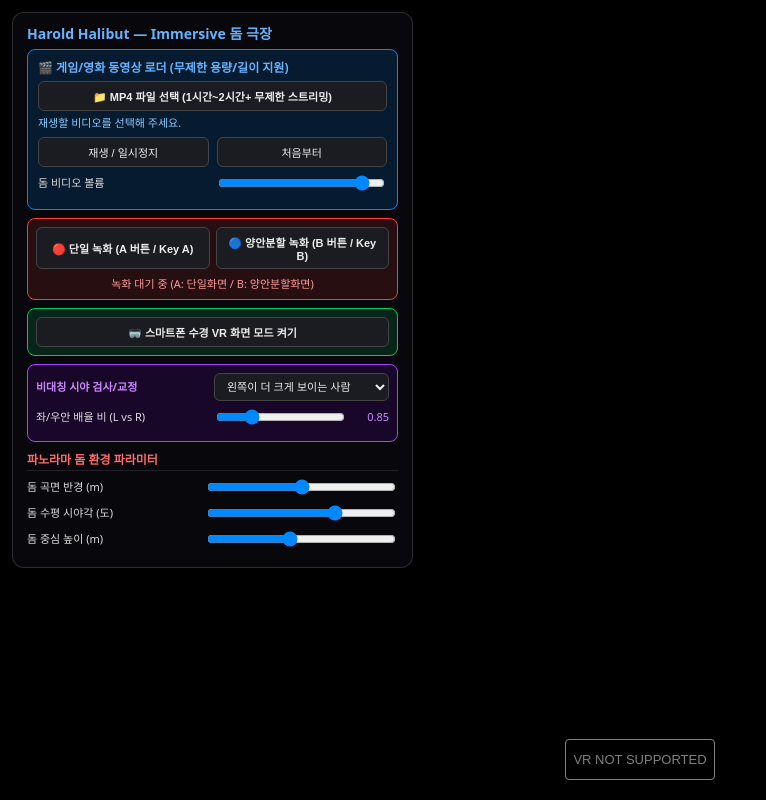
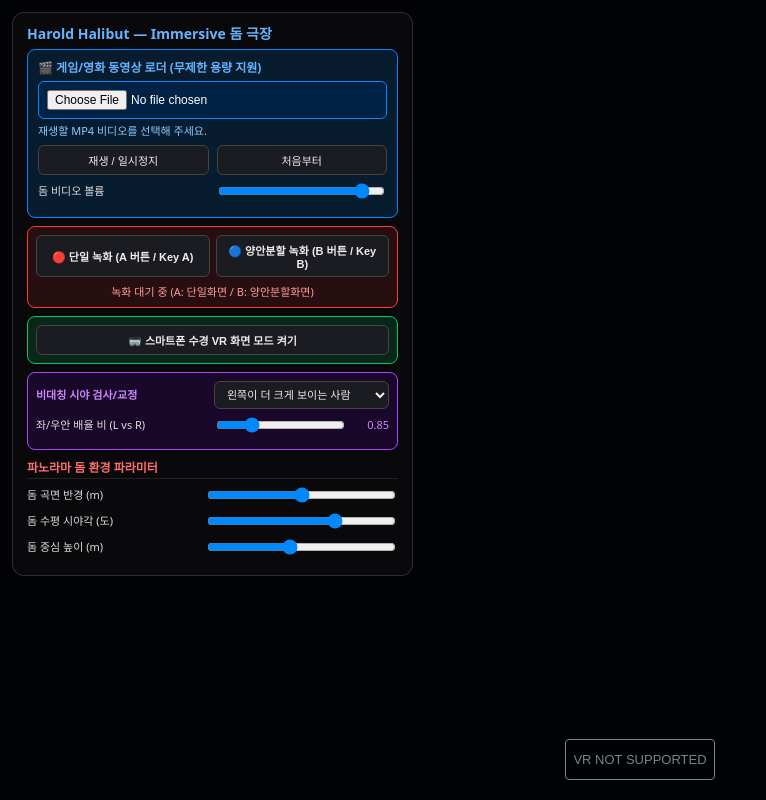
Before and after one commit to gloria70900-jpg/nm8, a plain HTML site: page index.html in a window 1280 px wide. Shown: the whole page, without its empty margins (0-766 px from the left). Drawn offline with nearby package versions, Linux system fonts and the light colour scheme.

Commit message:
Refactor UI styles and improve video input handling
Updated UI styles and improved file input handling for video uploads. Enhanced comments for clarity and adjusted z-index values for better layering.

```diff
--- a/index.html
+++ b/index.html
@@ -6,7 +6,7 @@
   <title>Harold Halibut — Immersive Dome Dichoptic Theater</title>
   <style>
     html, body { margin:0; padding:0; background:#000; color:#eee; font-family:system-ui, -apple-system, Segoe UI, Roboto, Arial, sans-serif; height:100%; overflow:hidden; touch-action:none; }
-    #ui { position: fixed; top: 12px; left: 12px; z-index: 10; background: rgba(10, 10, 14, 0.88); backdrop-filter: blur(10px); border:1px solid rgba(255,255,255,0.15); border-radius: 12px; padding: 12px 14px; max-width: 450px; max-height: 92vh; overflow-y: auto; line-height: 1.25; }
+    #ui { position: fixed; top: 12px; left: 12px; z-index: 100; background: rgba(10, 10, 14, 0.90); backdrop-filter: blur(10px); border:1px solid rgba(255,255,255,0.15); border-radius: 12px; padding: 12px 14px; max-width: 450px; max-height: 92vh; overflow-y: auto; line-height: 1.25; }
     #ui h1 { font-size: 14px; margin: 0 0 6px; font-weight: 700; color:#66b3ff; }
     #ui h2 { font-size: 12px; margin: 10px 0 6px; font-weight: 700; color:#ff6b6b; border-bottom: 1px solid rgba(255,255,255,0.1); padding-bottom: 3px; }
     #ui .row { display:flex; align-items:center; gap:8px; margin:6px 0; }
@@ -19,9 +19,7 @@
     /* 대용량 돔 비디오 업로드 전용 패널 */
     .dome-card { background: rgba(0, 136, 255, 0.15); border: 1px solid #0088ff; border-radius: 8px; padding: 10px; margin-bottom: 8px; }
     .dome-card h3 { margin: 0 0 6px; font-size: 12px; color: #66b3ff; }
-    #domeFileInput { display: none; }
-    #uploadBtn { width: 100%; padding: 10px; font-weight: 700; font-size: 12px; background: #0066cc; color: #fff; border: 1px solid #3399ff; border-radius: 6px; cursor: pointer; }
-    #uploadBtn:hover { background: #0077ee; }
+    #domeFileInput { width: 100%; font-size: 12px; color: #fff; background: #002244; padding: 8px; border: 1px solid #0088ff; border-radius: 6px; box-sizing: border-box; cursor: pointer; }
     #videoStatus { font-size: 11px; color: #88ccff; margin-top: 5px; white-space: nowrap; overflow: hidden; text-overflow: ellipsis; }
 
     /* A/B 듀얼 녹화 제어 패널 */
@@ -44,7 +42,7 @@
     .aniseikonia-card { background: rgba(150, 0, 255, 0.12); border: 1px solid #aa44ff; border-radius: 8px; padding: 8px; margin: 8px 0; }
 
     #vrDivider { display: none; position: fixed; top: 0; left: 50%; width: 2px; height: 100%; background: rgba(255,255,255,0.25); z-index: 5; pointer-events: none; }
-    #exitVrBtn { display: none; position: fixed; top: 12px; right: 12px; z-index: 20; background: rgba(0,0,0,0.6); color: #fff; border: 1px solid #666; border-radius: 20px; padding: 6px 14px; font-size: 12px; cursor: pointer; }
+    #exitVrBtn { display: none; position: fixed; top: 12px; right: 12px; z-index: 200; background: rgba(0,0,0,0.6); color: #fff; border: 1px solid #666; border-radius: 20px; padding: 6px 14px; font-size: 12px; cursor: pointer; }
   </style>
 </head>
 <body>
@@ -55,12 +53,11 @@
 <div id="ui">
   <h1>Harold Halibut — Immersive 돔 극장</h1>
 
-  <!-- 1. 대용량 MP4 무제한 스트리밍 로더 -->
+  <!-- 1. 대용량 MP4 무제한 스트리밍 파일 선택기 -->
   <div class="dome-card">
-    <h3>🎬 게임/영화 동영상 로더 (무제한 용량/길이 지원)</h3>
+    <h3>🎬 게임/영화 동영상 로더 (무제한 용량 지원)</h3>
     <input type="file" id="domeFileInput" accept="video/mp4,video/*" />
-    <button id="uploadBtn">📁 MP4 파일 선택 (1시간~2시간+ 무제한 스트리밍)</button>
-    <div id="videoStatus">재생할 비디오를 선택해 주세요.</div>
+    <div id="videoStatus">재생할 MP4 비디오를 선택해 주세요.</div>
     <div class="row" style="margin-top:8px;">
       <button id="playPauseBtn" style="flex:1;">재생 / 일시정지</button>
       <button id="restartBtn" style="flex:1;">처음부터</button>
@@ -111,6 +108,9 @@
   import * as THREE from 'https://cdn.jsdelivr.net/npm/three@0.152.2/build/three.module.js';
   import { VRButton } from 'https://cdn.jsdelivr.net/npm/three@0.152.2/examples/jsm/webxr/VRButton.js';
 
+  // 단일 선택자 헬퍼 (중복 선언 제거)
+  const $ = (sel) => document.querySelector(sel);
+
   // ---------- 1. Main Display WebGL Renderer & Scene ----------
   const renderer = new THREE.WebGLRenderer({ antialias: true, alpha: false, preserveDrawingBuffer: true, powerPreference: 'high-performance' });
   renderer.setPixelRatio(Math.min(window.devicePixelRatio, 2));
@@ -118,7 +118,7 @@
   renderer.xr.enabled = true;
   document.body.appendChild(renderer.domElement);
   document.body.appendChild(VRButton.createButton(renderer));
-  renderer.xr.setFramebufferScaleFactor(1.25); // 퀘스트 헤드셋 선명도 최대화
+  renderer.xr.setFramebufferScaleFactor(1.25);
 
   const scene = new THREE.Scene();
   scene.background = new THREE.Color(0x010204);
@@ -126,7 +126,6 @@
   const camera = new THREE.PerspectiveCamera(75, window.innerWidth / window.innerHeight, 0.1, 500);
   camera.position.set(0, 1.6, 0.0);
 
-  // 모바일 수경 전용 카메라
   const camLeft = new THREE.PerspectiveCamera(75, (window.innerWidth * 0.5) / window.innerHeight, 0.1, 500);
   const camRight = new THREE.PerspectiveCamera(75, (window.innerWidth * 0.5) / window.innerHeight, 0.1, 500);
   const IPD = 0.064;
@@ -141,7 +140,7 @@
   const sbsCamLeft = new THREE.PerspectiveCamera(75, 960 / 1080, 0.1, 500);
   const sbsCamRight = new THREE.PerspectiveCamera(75, 960 / 1080, 0.1, 500);
 
-  // ---------- 3. Audio & Video Hardware Mixer (RAM 0% 스트리밍) ----------
+  // ---------- 3. Audio & Video Hardware Mixer ----------
   const AudioContextClass = window.AudioContext || window.webkitAudioContext;
   const audioCtx = new AudioContextClass();
   window.addEventListener('pointerdown', () => { if (audioCtx.state === 'suspended') audioCtx.resume(); }, { once: true });
@@ -152,7 +151,6 @@
   masterRecordGain.connect(audioCtx.destination);
   masterRecordGain.connect(audioStreamDest);
 
-  // 비디오 엘리먼트 (GPU 하드웨어 가속 디코딩)
   const domeVideoEl = document.createElement('video');
   domeVideoEl.crossOrigin = 'anonymous';
   domeVideoEl.playsInline = true;
@@ -165,20 +163,18 @@
   domeVideoGain.gain.value = 0.9;
   domeVideoGain.connect(masterRecordGain);
 
-  // ---------- 4. 광활한 몰입형 파노라믹 돔 지오메트리 & 셰이더 머티리얼 ----------
+  // ---------- 4. 파노라믹 돔 지오메트리 & 셰이더 머티리얼 ----------
   const domeGroup = new THREE.Group();
   scene.add(domeGroup);
 
-  // 돔 파라미터 (원통형 완만 곡면)
   let domeParams = {
     radius: 35.0,
     fovX: 180.0,
     height: 1.6,
-    leftEyeScaleMult: 0.85,  // 좌안 0.85x 축소
-    rightEyeScaleMult: 1.15, // 우안 1.15x 확대
+    leftEyeScaleMult: 0.85,
+    rightEyeScaleMult: 1.15,
   };
 
-  // 비디오 미지정 시 표시할 가상 수중 정거장 테스트 패턴
   const testCanvas = document.createElement('canvas');
   testCanvas.width = 1024; testCanvas.height = 512;
   const tCtx = testCanvas.getContext('2d');
@@ -187,12 +183,11 @@
   for(let x=0; x<=1024; x+=64){ tCtx.beginPath(); tCtx.moveTo(x,0); tCtx.lineTo(x,512); tCtx.stroke(); }
   for(let y=0; y<=512; y+=64){ tCtx.beginPath(); tCtx.moveTo(0,y); tCtx.lineTo(1024,y); tCtx.stroke(); }
   tCtx.fillStyle = '#ffffff'; tCtx.font = 'bold 28px sans-serif'; tCtx.textAlign = 'center';
-  tCtx.fillText('헤럴드 할리벗(Harold Halibut) MP4 파일을 업로드해 주세요', 512, 240);
+  tCtx.fillText('헤럴드 할리벗(Harold Halibut) MP4 파일을 선택해 주세요', 512, 240);
   tCtx.font = '20px sans-serif'; tCtx.fillStyle = '#66aacc';
-  tCtx.fillText('시야 전체를 감싸는 180° 파노라마 돔 디스플레이 대기 중', 512, 280);
+  tCtx.fillText('180° 파노라마 곡면 돔 디스플레이 대기 중', 512, 280);
   const defaultTex = new THREE.CanvasTexture(testCanvas);
 
-  // 다이코틱 광학 제어가 가능한 커스텀 돔 머티리얼
   const domeMat = new THREE.MeshStandardMaterial({
     map: defaultTex,
     roughness: 0.2,
@@ -200,47 +195,38 @@
     emissive: 0xffffff,
     emissiveMap: defaultTex,
     emissiveIntensity: 0.9,
-    side: THREE.BackSide // 안쪽에서 관람
+    side: THREE.BackSide
   });
 
   let domeMesh = null;
   function buildDomeMesh() {
     if (domeMesh) { domeGroup.remove(domeMesh); domeMesh.geometry.dispose(); }
-
     const r = domeParams.radius;
     const fovRad = THREE.MathUtils.degToRad(domeParams.fovX);
     const startAngle = Math.PI * 1.5 - fovRad * 0.5;
-    const heightSpan = r * 1.15; // 16:9 비율 유지
+    const heightSpan = r * 1.15;
 
-    // 완만한 원통형 파노라마 곡면 생성
     const geo = new THREE.CylinderGeometry(r, r, heightSpan, 64, 16, true, startAngle, fovRad);
-    geo.scale(1, 1, -1); // 안쪽을 바라보도록 반전
+    geo.scale(1, 1, -1);
     domeMesh = new THREE.Mesh(geo, domeMat);
     domeMesh.position.set(0, domeParams.height, 0);
     domeGroup.add(domeMesh);
   }
   buildDomeMesh();
 
-  // 조명 (돔 내부 전체를 은은하고 밝게 비춤)
   const amb = new THREE.AmbientLight(0xffffff, 0.85); scene.add(amb);
   const key = new THREE.PointLight(0xffffff, 0.6, 0, 2); key.position.set(0, 5, 0); scene.add(key);
 
-  // =========================================================================
-  // [광학 다이코틱 셰이딩 제어] 돔 화면의 좌안(소프트블러) vs 우안(초고선명 엣지)
-  // =========================================================================
   function applyDomeDichopticEye(eye) {
     if (eye === 'left') {
-      // [좌안]: 0.85배 축소 + 부드러운 소프트 블러(외곽선 명암 분산)
       domeMat.roughness = 0.90;
       domeMat.metalness = 0.0;
-      domeMat.emissiveIntensity = 0.60; // 대비를 낮추어 망막 피로 완화
+      domeMat.emissiveIntensity = 0.60;
     } else if (eye === 'right') {
-      // [우안]: 1.15배 확대 + 시야를 압도하는 핀포인트 초고선명 엣지
       domeMat.roughness = 0.02;
       domeMat.metalness = 0.35;
-      domeMat.emissiveIntensity = 1.30; // 암부-명부 대비를 극대화하여 클레이 질감 극명화
+      domeMat.emissiveIntensity = 1.30;
     } else {
-      // 일반 모노 기본 상태
       domeMat.roughness = 0.20;
       domeMat.metalness = 0.1;
       domeMat.emissiveIntensity = 0.90;
@@ -249,13 +235,10 @@
 
   // ---------- 5. 대용량 MP4 무제한 스트리밍 파일 업로더 ----------
   const domeFileInput = $('#domeFileInput');
-  const uploadBtn = $('#uploadBtn');
   const videoStatus = $('#videoStatus');
   const playPauseBtn = $('#playPauseBtn');
   const restartBtn = $('#restartBtn');
   const domeVol = $('#domeVol');
-
-  uploadBtn.addEventListener('click', () => domeFileInput.click());
 
   domeFileInput.addEventListener('change', () => {
     const file = domeFileInput.files && domeFileInput.files[0];
@@ -263,7 +246,7 @@
 
     if (audioCtx.state === 'suspended') audioCtx.resume();
 
-    // RAM 점유 없이 하드웨어 비디오 파이프라인으로 직결되는 가상 포인터 생성
+    // 브라우저 메모리 부하가 전혀 없는 가상 URL 생성
     const streamUrl = URL.createObjectURL(file);
     domeVideoEl.src = streamUrl;
     domeVideoEl.load();
@@ -284,7 +267,7 @@
     }
 
     domeVideoEl.play().then(() => {
-      videoStatus.textContent = `▶ 스트리밍 중: ${file.name} (${(file.size / (1024*1024)).toFixed(1)} MB)`;
+      videoStatus.textContent = `▶ 재생 중: ${file.name} (${(file.size / (1024*1024)).toFixed(1)} MB)`;
     }).catch(e => {
       videoStatus.textContent = `로드 완료: ${file.name} (재생 버튼을 눌러주세요)`;
     });
@@ -307,7 +290,6 @@
   });
 
   // ---------- 6. UI 이벤트 및 양안 배율 비대칭 슬라이더 ----------
-  const $ = (sel) => document.querySelector(sel);
   const asymmPreset = $('#asymmPreset');
   const ratioSlider = $('#ratioSlider');
   const ratioText = $('#ratioText');
@@ -346,7 +328,7 @@
   domeFovXEl.addEventListener('input', e => { domeParams.fovX = Number(e.target.value); buildDomeMesh(); });
   domeHeightEl.addEventListener('input', e => { domeParams.height = Number(e.target.value); if(domeMesh) domeMesh.position.y = domeParams.height; });
 
-  // ---------- 7. 스마트폰 수경 VR (Cardboard SBS) 모드 ----------
+  // ---------- 7. 스마트폰 수경 VR 모드 ----------
   const uiPanel = $('#ui');
   const vrDivider = $('#vrDivider');
   const exitVrBtn = $('#exitVrBtn');
@@ -421,7 +403,6 @@
   let recordingMode = null;
   let recordStartTime = 0;
 
-  // VR HUD
   const recHudCanvas = document.createElement('canvas'); recHudCanvas.width = 256; recHudCanvas.height = 64;
   const recHudCtx = recHudCanvas.getContext('2d');
   const recHudTex = new THREE.CanvasTexture(recHudCanvas);
@@ -580,7 +561,7 @@
     }
   }
 
-  // ---------- 9. Main Animation & Multi-View Rendering Loop ----------
+  // ---------- 9. Main Animation Loop ----------
   const clock = new THREE.Clock();
   const tmpPos = new THREE.Vector3();
   const tmpDir = new THREE.Vector3();
@@ -625,7 +606,7 @@
     if (renderer.xr.isPresenting) {
       // ===== [오큘러스 퀘스트 WebXR] =====
       handleQuestDualButtons();
-      applyDomeDichopticEye('right'); // 퀘스트 내부에서는 극도로 선명한 모드 유지
+      applyDomeDichopticEye('right');
       domeGroup.scale.set(1, 1, 1);
 
       if (isRecording && recHudMesh.visible) {
```
